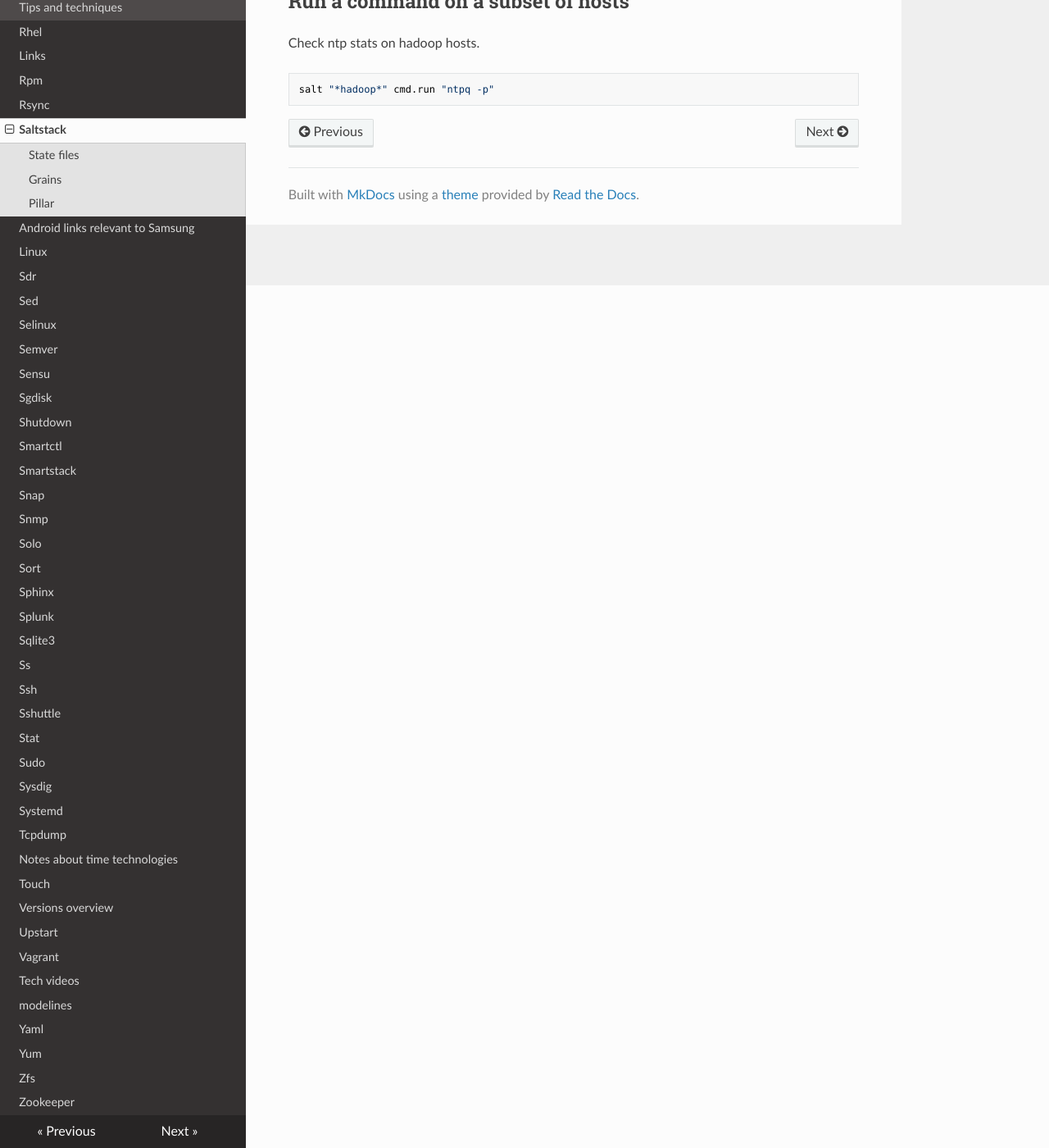
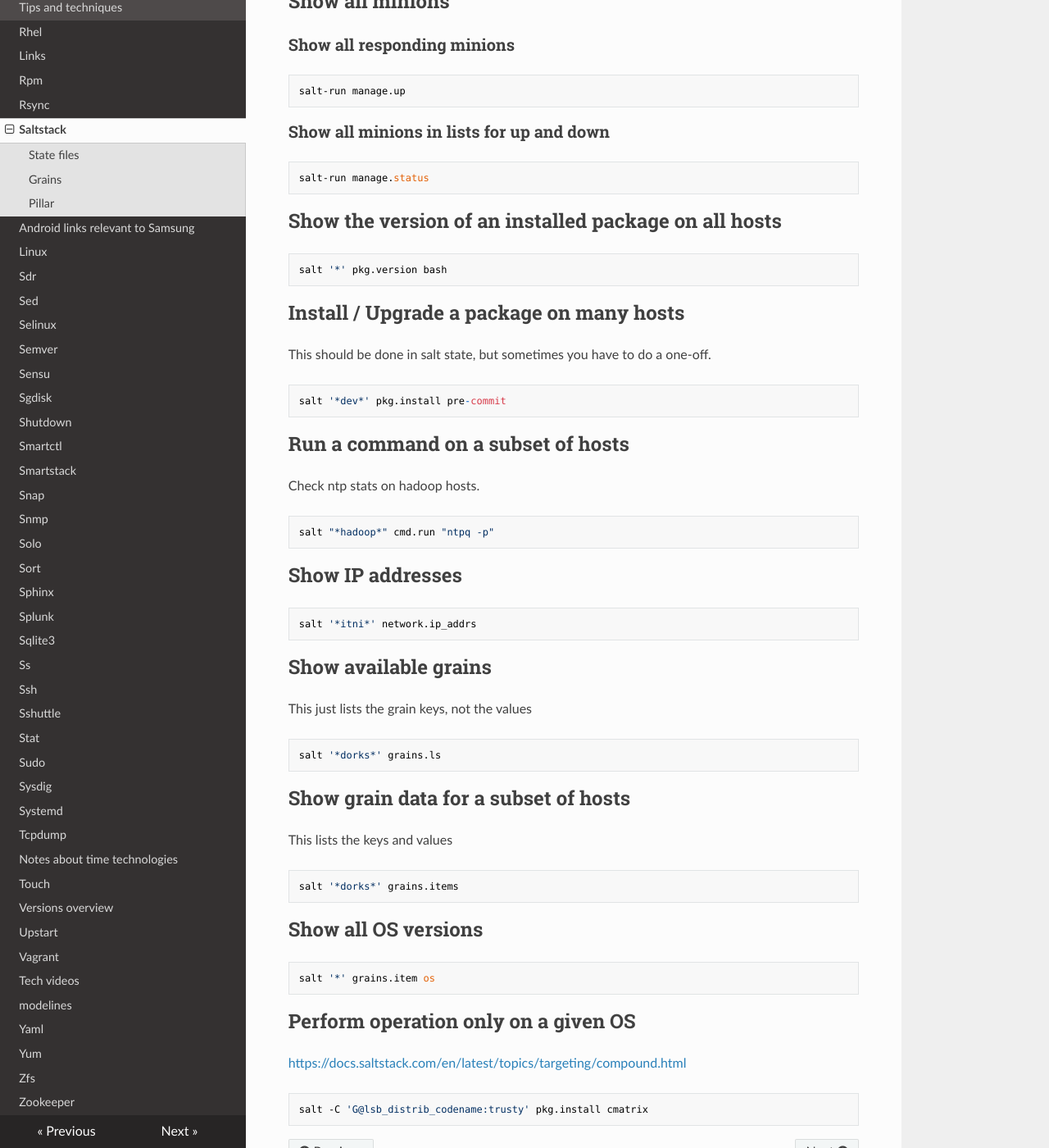
Before and after one commit to lando-cal/tech-notes, an MkDocs documentation site: the page built from docs/saltstack.md, in a window 1280 px wide and 1400 px high, scrolled down 1052 px. Shown: the whole window at 82% size. Built offline with MkDocs 1.6.1, drawn with Linux system fonts in a browser that asks for light colours; nearby versions of some CDN libraries.

Commit message:
Add a bunch of examples

````diff
--- a/docs/saltstack.md
+++ b/docs/saltstack.md
@@ -36,6 +36,34 @@ For more specific versions:
 salt --versions
 ```
 
+## Show all minions
+
+### Show all responding minions
+
+```
+salt-run manage.up
+```
+
+### Show all minions in lists for up and down
+
+```
+salt-run manage.status
+```
+
+## Show the version of an installed package on all hosts
+
+```
+salt '*' pkg.version bash
+```
+
+## Install / Upgrade a package on many hosts
+
+This should be done in salt state, but sometimes you have to do a one-off.
+
+```
+salt '*dev*' pkg.install pre-commit
+```
+
 ## Run a command on a subset of hosts
 
 Check ntp stats on hadoop hosts.
@@ -43,3 +71,39 @@ Check ntp stats on hadoop hosts.
 ```
 salt "*hadoop*" cmd.run "ntpq -p"
 ```
+
+## Show IP addresses
+
+```
+salt '*itni*' network.ip_addrs
+```
+
+## Show available grains
+
+This just lists the grain keys, not the values
+
+```
+salt '*dorks*' grains.ls
+```
+
+## Show grain data for a subset of hosts
+
+This lists the keys and values
+
+```
+salt '*dorks*' grains.items
+```
+
+## Show all OS versions
+
+```
+salt '*' grains.item os
+```
+
+## Perform operation only on a given OS
+
+<https://docs.saltstack.com/en/latest/topics/targeting/compound.html>
+
+```
+salt -C 'G@lsb_distrib_codename:trusty' pkg.install cmatrix
+```
````
